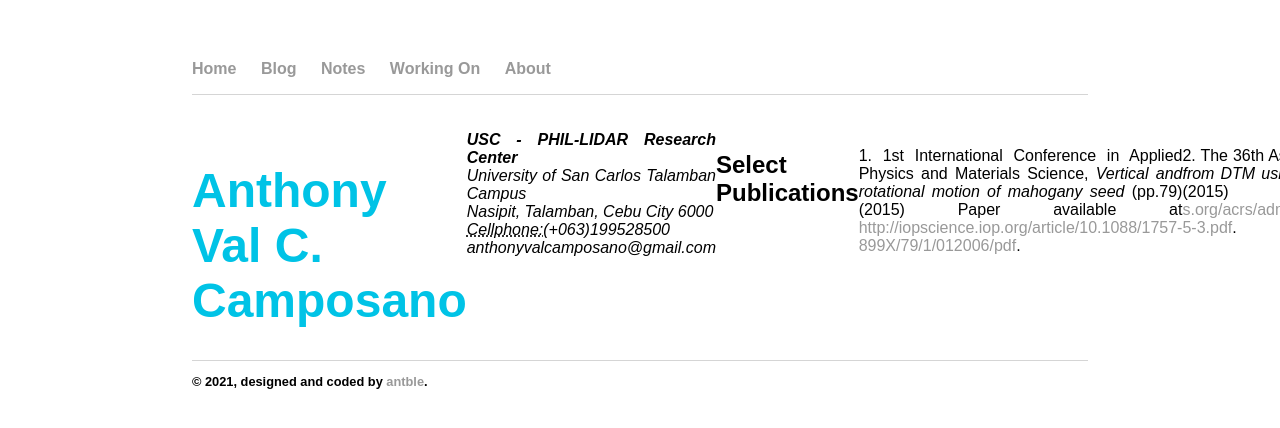
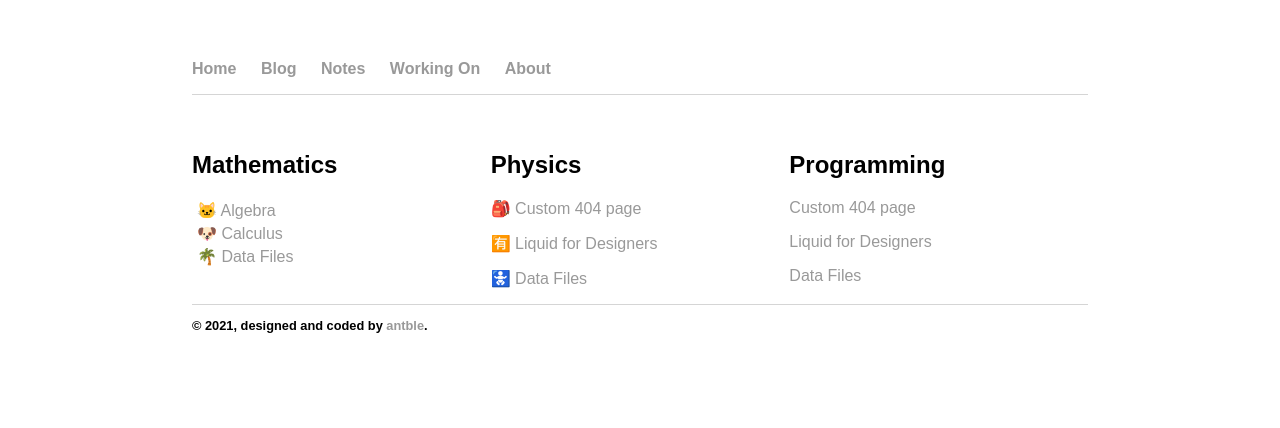
Before and after one commit to antble/antble.github.io, a Jekyll site: the page built from cv/index.html, in a window 1280 px wide. Shown: the top 428 px of the page. Built offline with Jekyll 4.4.1, drawn with Linux system fonts in a browser that asks for light colours; nearby versions of some CDN libraries; emoji names are drawn with the system emoji font; some web fonts are replaced.

Commit message:
testing emoji

```diff
--- a/_config.yml
+++ b/_config.yml
@@ -5,4 +5,8 @@ kramdown:
 
 gems:
   - jekyll-gist
+
+plugins:
+  - jemoji
+
 highlighter: rouge
--- /dev/null
+++ b/_data/math.csv
@@ -0,0 +1,4 @@
+emoji,title,Topic,URL
+cat,Algebra,404 topic,https://jekyllrb.com/tutorials/custom-404-page/
+dog,Calculus,liquid ,https://github.com/Shopify/liquid/wiki/Liquid-for-Designers
+palm_tree,Data Files,data files,https://jekyllrb.com/docs/datafiles/
--- /dev/null
+++ b/_data/physics.csv
@@ -0,0 +1,4 @@
+emoji,title,Topic,URL
+school_satchel,Custom 404 page,404 topic,https://jekyllrb.com/tutorials/custom-404-page/
+u6709,Liquid for Designers,liquid ,https://github.com/Shopify/liquid/wiki/Liquid-for-Designers
+baby_symbol,Data Files,data files,https://jekyllrb.com/docs/datafiles/
--- /dev/null
+++ b/_data/programming.csv
@@ -0,0 +1,4 @@
+title,Topic,URL
+Custom 404 page,404 topic,https://jekyllrb.com/tutorials/custom-404-page/
+Liquid for Designers,liquid ,https://github.com/Shopify/liquid/wiki/Liquid-for-Designers
+Data Files,data files,https://jekyllrb.com/docs/datafiles/
--- a/_layouts/default.html
+++ b/_layouts/default.html
@@ -7,22 +7,23 @@
           window.dataLayer = window.dataLayer || [];
           function gtag(){dataLayer.push(arguments);}
           gtag('js', new Date());
-
           gtag('config', 'UA-84135622-2');
         </script>
 
         <title>{{ page.title }}</title>
+
         <!-- link to main stylesheet -->
         <meta name=“viewport” content=“width=device-width”/>
         <link rel="stylesheet" type="text/css" href="/css/main.css">
         <link href="https://fonts.googleapis.com/css?family=Droid+Serif" rel="stylesheet">
         <!-- Load jQuery -->
         <script src="//code.jquery.com/jquery-1.11.1.min.js"></script>
+
         <!-- Load KaTeX -->
         <link rel="stylesheet" href="//cdnjs.cloudflare.com/ajax/libs/KaTeX/0.1.1/katex.min.css">
         <script src="//cdnjs.cloudflare.com/ajax/libs/KaTeX/0.1.1/katex.min.js"></script>
 
-			<!--<link rel="shortcut icon" href="/assets/favicon.ico" type="image/x-icon" />-->
+        <link rel="shortcut icon" href="/assets/favicon.ico" type="image/x-icon" />
     </head>
     <body>
         <nav class="header">
--- a/about/index.html
+++ b/about/index.html
@@ -131,3 +131,7 @@ title: about
         <p>Deep Learning: 30% <progress value="30" max="100"></p>
     </details>
 </section>-->
+
+
+
+<a href="/cv">sandbox area</a>
--- a/css/main.css
+++ b/css/main.css
@@ -43,7 +43,7 @@ a {
 }
 
 a:hover {
-    text-decoration: underline;
+    color: blue;
 }
 
 h1{
@@ -238,3 +238,23 @@ img {
 #toc_container li, #toc_container ul, #toc_container ul li{
     list-style: outside none none !important;
 }
+
+
+main {
+    display: grid;
+    grid-template-columns: 1fr 1fr 1fr;
+}
+
+main div > ol li{
+    /* border: 1px solid red; */
+    list-style: none;
+    padding:2px;
+}
+
+main div > ol{
+    padding: 0px 2px 10px 3px;
+}
+
+@media only screen and (max-width:480){
+    main{width:100%};
+}
--- a/cv/index.html
+++ b/cv/index.html
@@ -1,23 +1,46 @@
 ---
 layout: default
-title: CV of Anthony Val Camposano
+title: testing area for jekyll concepts
 ---
+<!-- 	<div class="cv"> -->
+<!-- 		<br><br><br> -->
+<!-- 					<h1>Anthony Val C. Camposano</h1> -->
+<!-- 					<address> -->
+<!-- 					<strong>USC - PHIL-LIDAR Research Center</strong><br> -->
+<!-- 					University of San Carlos Talamban Campus<br> -->
+<!-- 					Nasipit, Talamban, Cebu City 6000<br> -->
+<!-- 					<abbr title="phone">Cellphone:</abbr>(+063)199528500<br> -->
+<!-- 					<span class="obfuscate">anthonyvalcamposano@gmail.com</span> -->
+<!-- 					</address> -->
 
-	<div class="cv">
-		<br><br><br>
-					<h1>Anthony Val C. Camposano</h1>
-					<address>
-					<strong>USC - PHIL-LIDAR Research Center</strong><br>
-					University of San Carlos Talamban Campus<br>
-					Nasipit, Talamban, Cebu City 6000<br>
-					<abbr title="phone">Cellphone:</abbr>(+063)199528500<br>
-					<span class="obfuscate">anthonyvalcamposano@gmail.com</span>
-					</address>
+<!-- 					<h2>Select Publications</h2> -->
 
-					<h2>Select Publications</h2>
+<!-- 					<p>1. 1st International Conference in Applied Physics and Materials Science, <em>Vertical and rotational motion of mahogany seed </em> (pp.79) (2015) Paper available at <a href="http://iopscience.iop.org/article/10.1088/1757-899X/79/1/012006/pdf">http://iopscience.iop.org/article/10.1088/1757-899X/79/1/012006/pdf</a>. -->
 
-					<p>1. 1st International Conference in Applied Physics and Materials Science, <em>Vertical and rotational motion of mahogany seed </em> (pp.79) (2015) Paper available at <a href="http://iopscience.iop.org/article/10.1088/1757-899X/79/1/012006/pdf">http://iopscience.iop.org/article/10.1088/1757-899X/79/1/012006/pdf</a>.
+<!-- 					<p>2. The 36th Asian Conference on Remote Sensing, <em>Extraction of Waterfalls from DTM using OBIA: A Case Study of Mantayupan Falls in Barili, Cebu </em> (2015) Paper available at <a href="http://a-a-r-s.org/acrs/administrator/components/com_jresearch/files/publications/WE4-5-3.pdf">http://a-a-r-s.org/acrs/administrator/components/com_jresearch/files/publications/WE4-5-3.pdf</a>. -->
 
-					<p>2. The 36th Asian Conference on Remote Sensing, <em>Extraction of Waterfalls from DTM using OBIA: A Case Study of Mantayupan Falls in Barili, Cebu </em> (2015) Paper available at <a href="http://a-a-r-s.org/acrs/administrator/components/com_jresearch/files/publications/WE4-5-3.pdf">http://a-a-r-s.org/acrs/administrator/components/com_jresearch/files/publications/WE4-5-3.pdf</a>.
+<!-- 	</div> -->
+<main>
+    <div class="math-card">
+        <h2>Mathematics</h2>
+        <ol>
+        {% for topic in site.data.math %}
+        <li><a href="{{topic.URL}}">:{{topic.emoji}}: {{topic.title}}</a></li>
+        {% endfor %}
+        </ol>
+    </div>
 
-	</div>
+    <div class="physics-card">
+        <h2>Physics</h2>
+        {% for topic in site.data.physics %}
+        <p>:{{topic.emoji}}: <a href="{{topic.URL}}">{{topic.title}}</a></p>
+        {% endfor %}
+    </div>
+
+    <div class="programming-card">
+        <h2>Programming</h2>
+        {% for topic in site.data.programming %}
+        <p><a href="{{topic.URL}}">{{topic.title}}</a></p>
+        {% endfor %}
+    </div>
+</main>
--- a/index.html
+++ b/index.html
@@ -10,15 +10,11 @@ quote: home sweet home
 
 <div>
 	<br><br><br>
-
 	<h1>Keep Writing. Anything.</h1>
 	<blockquote>
-		"The act of composition disciplines the mind; writing is one way to go about thinking, and the practice and habit
-		of writing not only drain the mind, but supply it too." <b>Strunk and White,</b> <i>The Elements of Style, 3<sup>rd</sup> ed., p.70</i>
+		"The act of composition disciplines the mind; writing is one way to go about thinking, and the practice and habit of writing not only drain the mind, but supply it too." <b>Strunk and White,</b> <i>The Elements of Style, 3<sup>rd</sup> ed., p.70</i>
 	</blockquote>
-
 	<br>
 	<br>
 	<p>Hello there. [<a href="/about">Short Bio</a>]</p>
-
 </div>
```
Also changed, not shown: 1 other file. Lines whose indentation alone changed are shown as unchanged.
